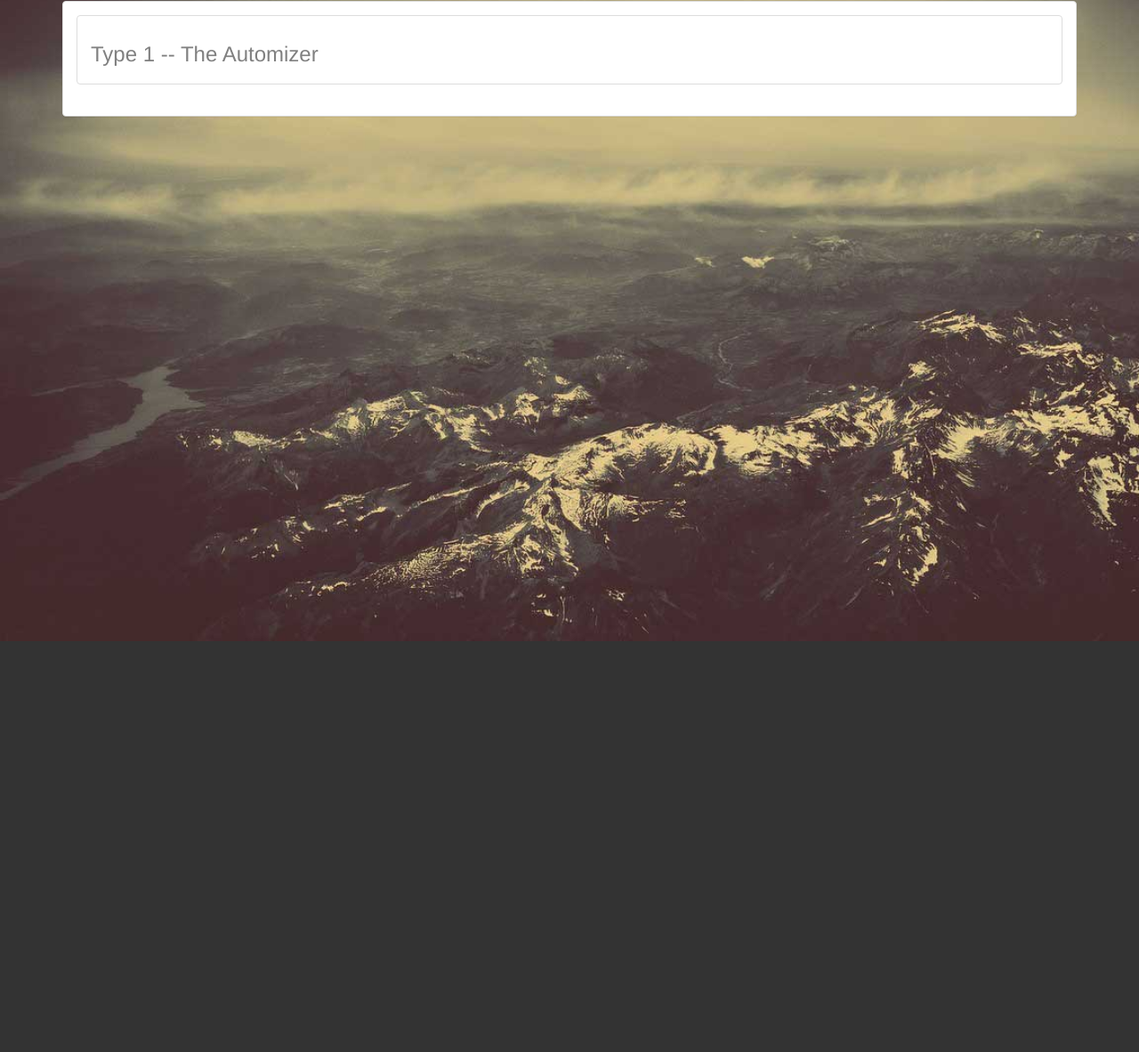
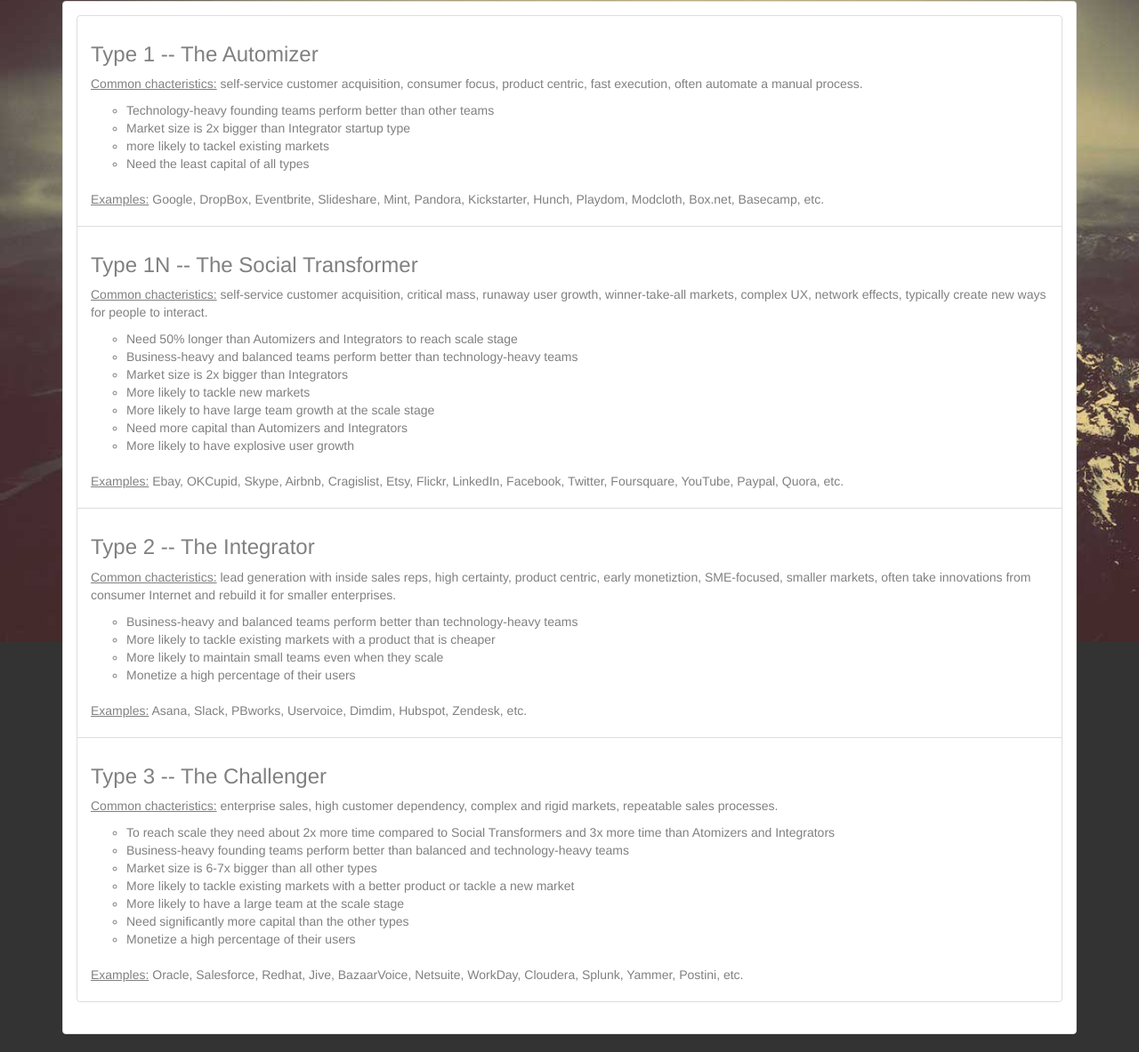
Before and after one commit to rhnorment/sherpa, a plain HTML site: page startuptypes.html in a window 1280 px wide. Shown: the part 79-1262 px from the top of the page at 89% size. Before the commit the page ends 800 px from the top, so only its background shows below. Drawn offline with nearby package versions, Linux system fonts and the light colour scheme.

Commit message:
completed startup types page to link from sherpa presentation.

```diff
--- a/startuptypes.html
+++ b/startuptypes.html
@@ -26,6 +26,81 @@
             <ul class="list-group">
                 <li class="list-group-item">
                     <h3 class="font-thin">Type 1 -- The Automizer</h3>
+                    <p>
+                        <u>Common chacteristics:</u>  self-service customer acquisition, consumer focus, product centric,
+                        fast execution, often automate a manual process.
+                    </p>
+                    <ul>
+                        <li>Technology-heavy founding teams perform better than other teams</li>
+                        <li>Market size is 2x bigger than Integrator startup type</li>
+                        <li>more likely to tackel existing markets</li>
+                        <li>Need the least capital of all types</li>
+                    </ul>
+                    <p class="m-t-md">
+                        <u>Examples:</u>  Google, DropBox, Eventbrite, Slideshare, Mint, Pandora, Kickstarter, Hunch,
+                        Playdom, Modcloth, Box.net, Basecamp, etc.
+                    </p>
+                </li>
+                <li class="list-group-item">
+                    <h3 class="font-thin">Type 1N -- The Social Transformer</h3>
+                    <p>
+                        <u>Common chacteristics:</u>  self-service customer acquisition, critical mass, runaway user growth,
+                        winner-take-all markets, complex UX, network effects, typically create new ways for people
+                        to interact.
+                    </p>
+                    <ul>
+                        <li>Need 50% longer than Automizers and Integrators to reach scale stage</li>
+                        <li>Business-heavy and balanced teams perform better than technology-heavy teams</li>
+                        <li>Market size is 2x bigger than Integrators</li>
+                        <li>More likely to tackle new markets</li>
+                        <li>More likely to have large team growth at the scale stage</li>
+                        <li>Need more capital than Automizers and Integrators</li>
+                        <li>More likely to have explosive user growth</li>
+                    </ul>
+                    <p class="m-t-md">
+                        <u>Examples:</u>  Ebay, OKCupid, Skype, Airbnb, Cragislist, Etsy, Flickr, LinkedIn, Facebook,
+                        Twitter, Foursquare, YouTube, Paypal, Quora, etc.
+                    </p>
+                </li>
+                <li class="list-group-item">
+                    <h3 class="font-thin">Type 2 -- The Integrator</h3>
+                    <p>
+                        <u>Common chacteristics:</u>  lead generation with inside sales reps, high certainty, product
+                        centric, early monetiztion, SME-focused, smaller markets, often take innovations from consumer
+                        Internet and rebuild it for smaller enterprises.
+                    </p>
+                    <ul>
+                        <li>Business-heavy and balanced teams perform better than technology-heavy teams</li>
+                        <li>More likely to tackle existing markets with a product that is cheaper</li>
+                        <li>More likely to maintain small teams even when they scale</li>
+                        <li>Monetize a high percentage of their users</li>
+                    </ul>
+                    <p class="m-t-md">
+                        <u>Examples:</u>  Asana, Slack, PBworks, Uservoice, Dimdim, Hubspot, Zendesk, etc.
+                    </p>
+                </li>
+                <li class="list-group-item">
+                    <h3 class="font-thin">Type 3 -- The Challenger</h3>
+                    <p>
+                        <u>Common chacteristics:</u>  enterprise sales, high customer dependency, complex and rigid
+                        markets, repeatable sales processes.
+                    </p>
+                    <ul>
+                        <li>
+                            To reach scale they need about 2x more time compared to Social Transformers and 3x more time
+                            than Atomizers and Integrators
+                        </li>
+                        <li>Business-heavy founding teams perform better than balanced and technology-heavy teams</li>
+                        <li>Market size is 6-7x bigger than all other types</li>
+                        <li>More likely to tackle existing markets with a better product or tackle a new market</li>
+                        <li>More likely to have a large team at the scale stage</li>
+                        <li>Need significantly more capital than the other types</li>
+                        <li>Monetize a high percentage of their users</li>
+                    </ul>
+                    <p class="m-t-md">
+                        <u>Examples:</u>  Oracle, Salesforce, Redhat, Jive, BazaarVoice, Netsuite, WorkDay, Cloudera,
+                        Splunk, Yammer, Postini, etc.
+                    </p>
                 </li>
             </ul>
         </div>
```
